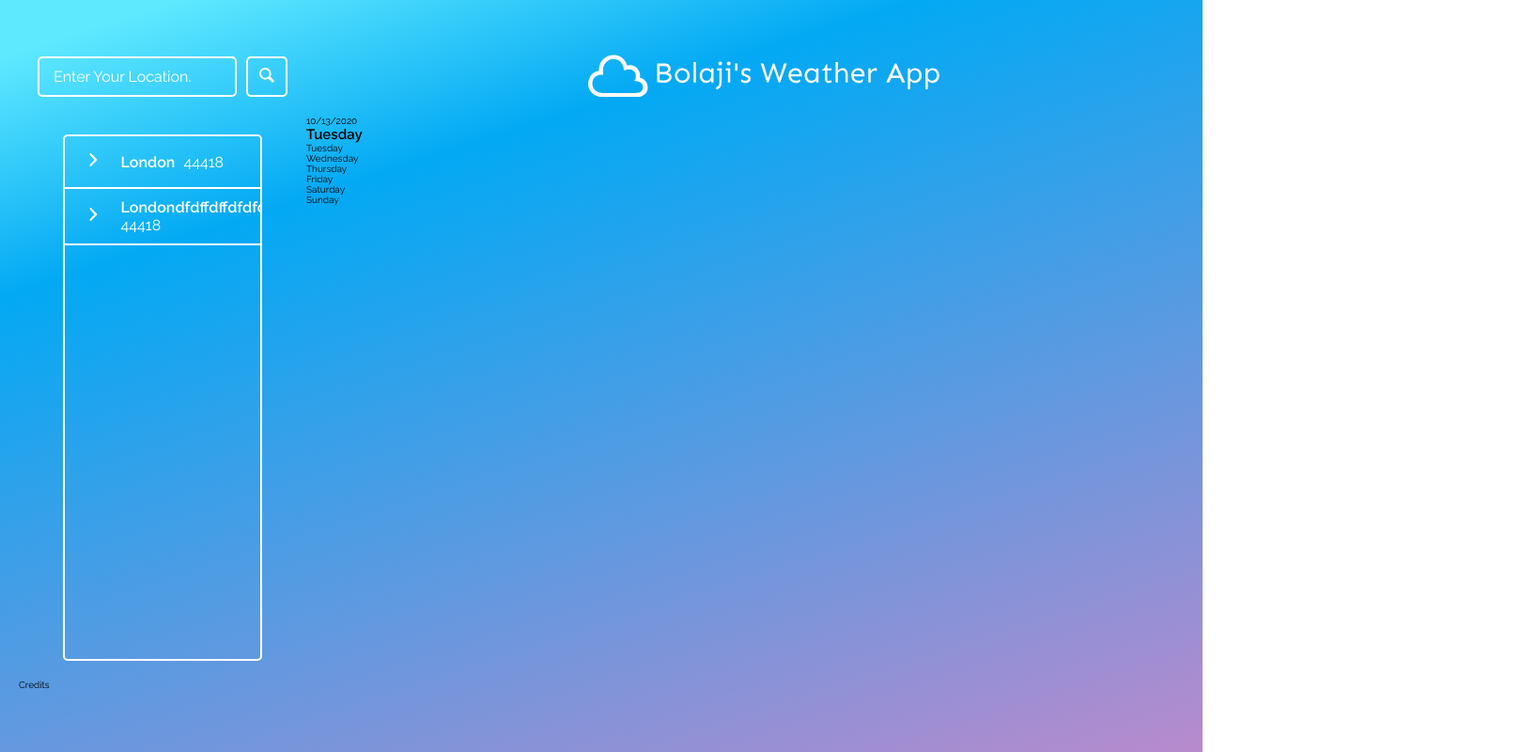
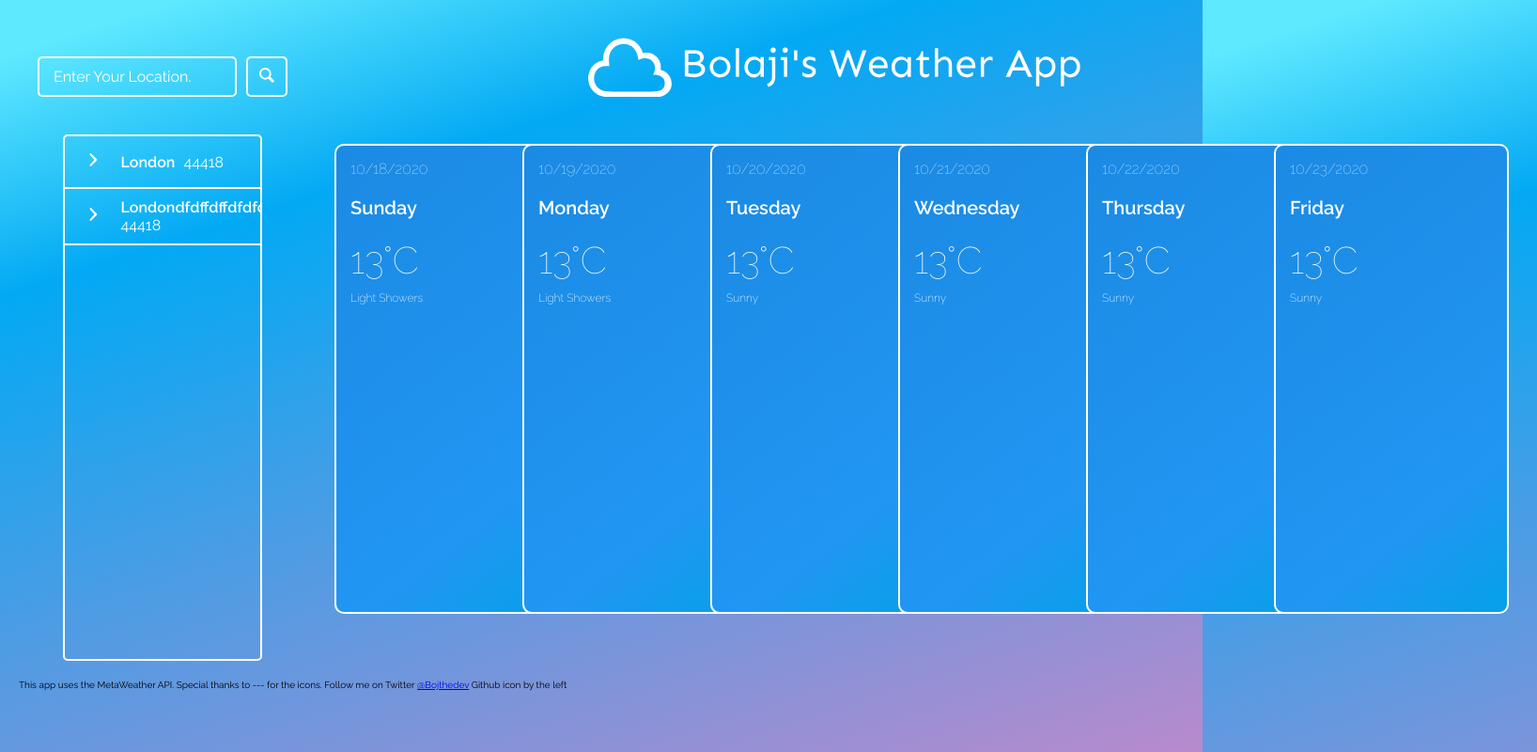
Before and after one commit to bolajiayeni/weather-app, a plain HTML site: page src/index.html in a window 1280 px wide. Shown: the whole page at 94% size, 1636 px wide, since content can reach past the window. Drawn offline with Linux system fonts and the light colour scheme.

Commit message:
Added and styled the weather cards

```diff
--- a/src/css/style.css
+++ b/src/css/style.css
@@ -182,6 +182,75 @@ body {
 .weather {
     grid-row: 2 / 3;
     grid-column: 2 / 3;
+    display: flex;
+    padding: 3rem;
+}
+
+.weather__item {
+
+    display: flex;
+    position: relative;
+    flex-direction: column;
+    height: 50rem;
+    width: 25rem;
+    min-width: 20rem;
+    padding: 1.5rem;
+    color: var(--color-white);
+
+    border-radius: 1rem;
+
+    border: 2px solid var(--color-white);
+    background: linear-gradient(142deg, rgba(27,138,227,1) 0%, rgba(33,150,243,1) 76%, rgba(4,161,232,1) 100%);
+    /*box-shadow: -1rem 0 1.5rem #0c7cd6; */
+    transition: .2s;
+}
+
+.weather__item:hover {
+    transform: translateY(-1.5rem);
+    box-shadow: -1rem .5rem 1.5rem #0c85e6;
+}
+
+.weather__item:hover~.weather__item {
+    transform: translateX(5rem)
+}
+
+.weather__item:not(:first-child) {
+    margin-left: -5rem;
+}
+
+.weather__date {
+    font-size: 1.6rem;
+    font-weight: 100;
+    margin-bottom: 2rem
+}
+
+.weather__day {
+    font-size: 2rem;
+    font-weight: 600;
+    margin-bottom: 2rem;
+}
+
+.weather__temperature {
+    font-size: 4rem;
+    font-weight: 100;
+    margin-bottom: 1rem;
+}
+
+.weather__description {
+    font-size: 1.2rem;
+    font-weight: 200;
+}
+
+.weather__umbrella {
+    align-self: center;
+    margin-top: 6rem;
+    opacity: 0;
+    font-size: 1.2rem;
+}
+
+.weather__item:hover .weather__umbrella {
+    opacity: 1;
+    transition: all .3s ease-in;
 }
 
 .credits {
--- a/src/index.html
+++ b/src/index.html
@@ -79,28 +79,94 @@
         </div>
 
         <div class="weather">
+
             <div class="weather__item">
+
                 <header class="weather__item--header">
-                    <p class="weather__date">10/13/2020</p>
-                    <h2 class="weather__date">Tuesday</h2>
+                    <p class="weather__date">10/18/2020</p>
+                    <h2 class="weather__day">Sunday</h2>
                     <div class="weather__details">
-                        <span class="weather__temperature"></span>
-                        <span class="weather__description"></span>
-                        <span class="weather__coat"></span>
+                        <div class="weather__temperature">13&deg;C</div>
+                        <div class="weather__description">Light Showers</div>
                     </div>
                 </header>
 
+                <div class="weather__umbrella">You should carry an umbrella</div>
             </div>
-            <div class="weather__item">Tuesday</div>
-            <div class="weather__item">Wednesday</div>
-            <div class="weather__item">Thursday</div>
-            <div class="weather__item">Friday</div>
-            <div class="weather__item">Saturday</div>
-            <div class="weather__item">Sunday</div>
+
+            <div class="weather__item">
+
+                <header class="weather__item--header">
+                    <p class="weather__date">10/19/2020</p>
+                    <h2 class="weather__day">Monday</h2>
+                    <div class="weather__details">
+                        <div class="weather__temperature">13&deg;C</div>
+                        <div class="weather__description">Light Showers</div>
+                    </div>
+                </header>
+
+                <div class="weather__umbrella">You should carry an umbrella</div>
+            </div>
+
+            <div class="weather__item">
+
+                <header class="weather__item--header">
+                    <p class="weather__date">10/20/2020</p>
+                    <h2 class="weather__day">Tuesday</h2>
+                    <div class="weather__details">
+                        <div class="weather__temperature">13&deg;C</div>
+                        <div class="weather__description">Sunny</div>
+                    </div>
+                </header>
+
+                <div class="weather__umbrella">You should not carry an umbrella</div>
+            </div>
+
+            <div class="weather__item">
+
+                <header class="weather__item--header">
+                    <p class="weather__date">10/21/2020</p>
+                    <h2 class="weather__day">Wednesday</h2>
+                    <div class="weather__details">
+                        <div class="weather__temperature">13&deg;C</div>
+                        <div class="weather__description">Sunny</div>
+                    </div>
+                </header>
+
+                <div class="weather__umbrella">You should not carry an umbrella</div>
+            </div>
+
+            <div class="weather__item">
+
+                <header class="weather__item--header">
+                    <p class="weather__date">10/22/2020</p>
+                    <h2 class="weather__day">Thursday</h2>
+                    <div class="weather__details">
+                        <div class="weather__temperature">13&deg;C</div>
+                        <div class="weather__description">Sunny</div>
+                    </div>
+                </header>
+
+                <div class="weather__umbrella">You should not carry an umbrella</div>
+            </div>
+
+            <div class="weather__item">
+
+                <header class="weather__item--header">
+                    <p class="weather__date">10/23/2020</p>
+                    <h2 class="weather__day">Friday</h2>
+                    <div class="weather__details">
+                        <div class="weather__temperature">13&deg;C</div>
+                        <div class="weather__description">Sunny</div>
+                    </div>
+                </header>
+
+                <div class="weather__umbrella">You should not carry an umbrella</div>
+            </div>
         </div>
 
         <div class="credits">
-            Credits
+            This app uses the MetaWeather API. Special thanks to --- for the icons. Follow me on Twitter <a href="#">@Bojthedev</a> Github icon by the left
         </div>
 
     </div>
```
